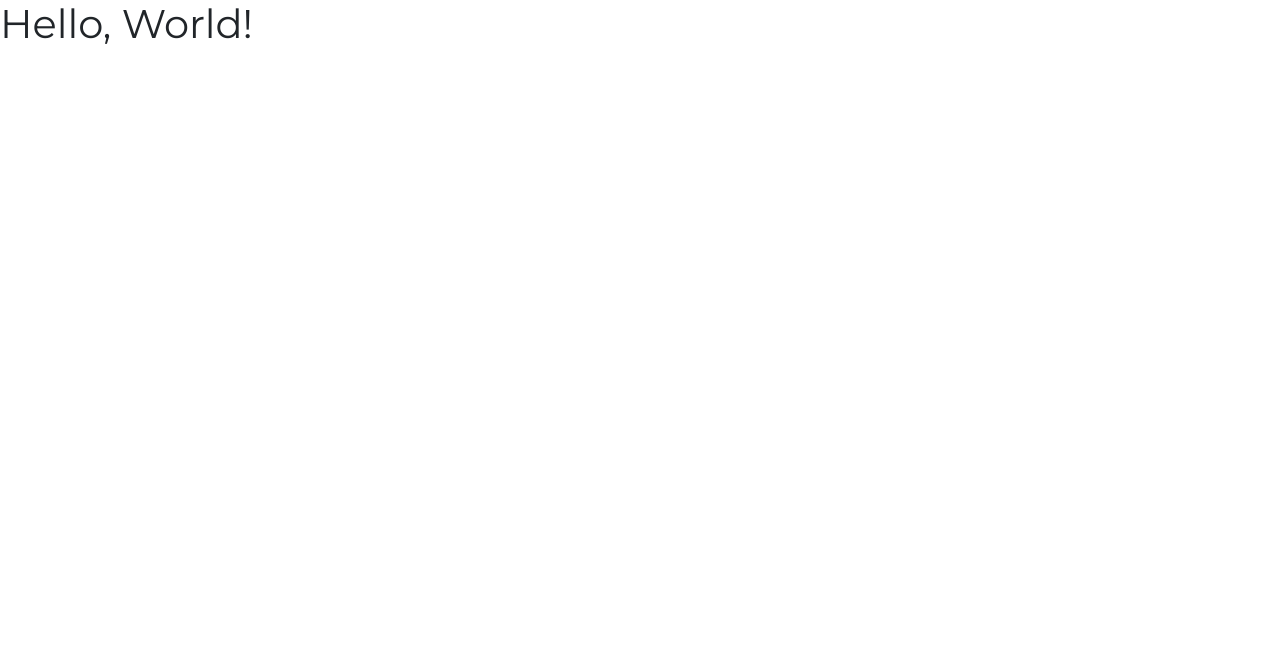
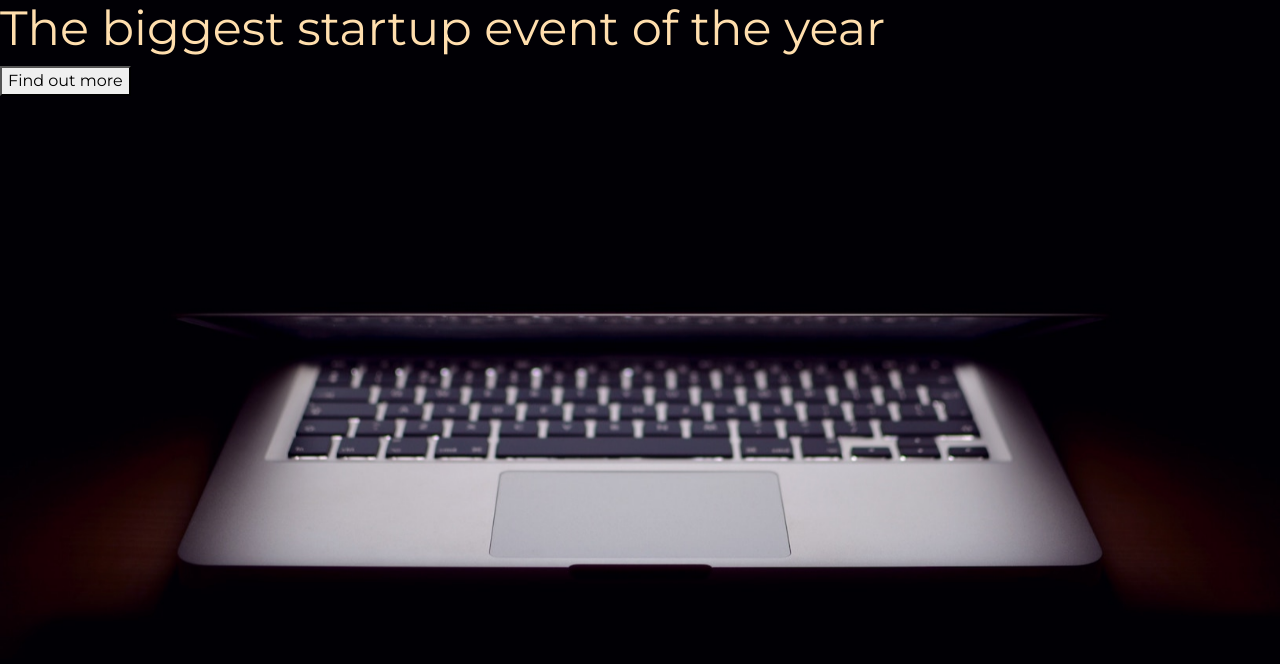
Before and after one commit to tiborhajszan/ZtmCourse_WebDeveloper, a plain HTML site: page Project_Startup/index.html in a window 1280 px wide. Drawn offline with nearby package versions, Linux system fonts and the light colour scheme.

Commit message:
Lesson "Exercise: Startup Landing Page 3" : Completed.

```diff
--- a/Project_Startup/index.html
+++ b/Project_Startup/index.html
@@ -4,7 +4,7 @@
 <head>
   <!-- webpage title -->
   <title>Startup</title>
-  <!-- boiler plate meta tags -->
+  <!-- boilerplate meta tags -->
   <meta name="viewport" content="width=device-width, initial-scale=1, shrink-to-fit=no">
   <meta charset="utf-8">
   <!-- google font -->
@@ -17,7 +17,11 @@
 
 <body>
 
-  <h1>Hello, World!</h1>
+  <!-- header title -->
+  <h1>The biggest startup event of the year</h1>
+
+  <!-- call to action button -->
+  <button>Find out more</button>
 
 </body>
 
--- a/Project_Startup/style.css
+++ b/Project_Startup/style.css
@@ -1,6 +1,17 @@
 /* Project style sheet */
+
 html, body {
   width: 100%;
   height: 100%;
+  background: url(header.jpg) no-repeat center center fixed;
+  -webkit-background-size: cover;
+  -moz-background-size: cover;
+  -o-background-size: cover;
+  background-size: cover;
   font-family: 'Montserrat', sans-serif;
 }
+
+h1 {
+  font-size: 3rem;
+  color: navajowhite;
+}
```
Also changed, not shown: 1 other file.
